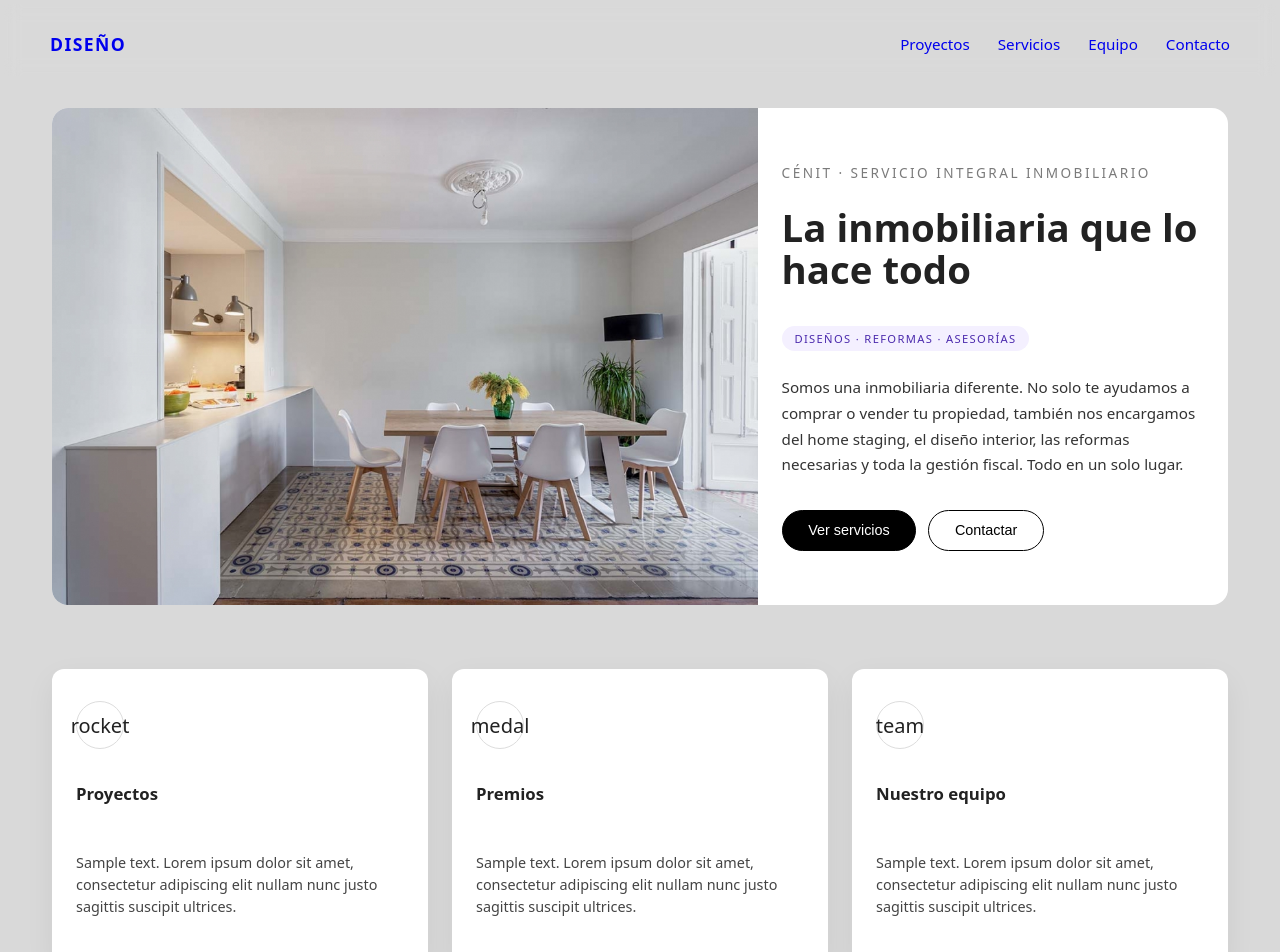
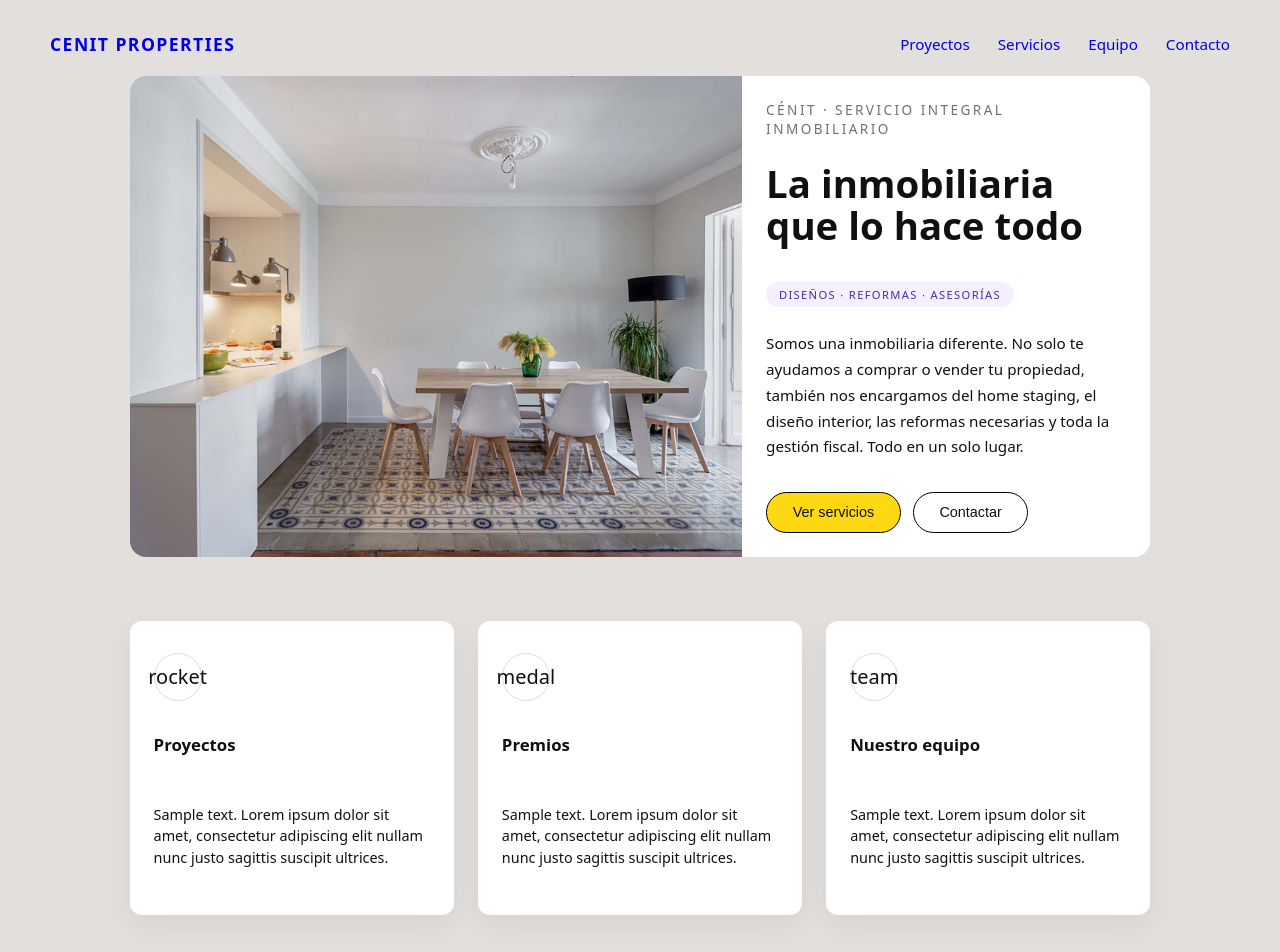
Before and after one commit to rricajos/cenit-properties-web, a SvelteKit app: page / in a window 1280 px wide. Shown: the top 952 px of the page. Built offline with nearby package versions, Linux system fonts and the light colour scheme.

Commit message:
colors margin fix

```diff
--- a/src/app.css
+++ b/src/app.css
@@ -1,38 +1,50 @@
 :root {
 	--font-sans: system-ui, -apple-system, BlinkMacSystemFont, 'Segoe UI', sans-serif;
 
+	/* LIGHT por defecto */
 	--color-bg: #e3dfdc;
-	--color-bg-dark: #1f1a17;
 	--color-card: #f5f2ef;
-	--color-text: #2c241f;
+	--color-text: #0f1111;
 	--color-text-muted: #7a726b;
-	--color-primary: #c88f5a;
+
+	--color-primary: #ffd814;
 	--accent-soft: #f4f0ff;
 	--accent-strong: #4b2aad;
+}
 
-	--radius-sm: 4px;
-	--radius-md: 8px;
+/* DARK: se activa solo si el sistema está en modo oscuro */
+@media (prefers-color-scheme: dark) {
+	:root {
+		--color-bg: #12100f;
+		--color-card: #1d1916;
+		--color-text: #f5eee8;
+		--color-text-muted: #b0a59a;
 
-	--space-xs: 0.4rem;
-	--space-sm: 0.8rem;
-	--space-md: 1.6rem;
-	--space-lg: 2.4rem;
+		--color-primary: #ffd814;
+		--accent-soft: #241b33;
+		--accent-strong: #d2c4ff;
+	}
 }
+
+/* Reset básico */
 *,
 *::before,
 *::after {
 	box-sizing: border-box;
 }
+
+html,
 body {
-	margin: 0; /* 👈 aquí quitas el margen por defecto */
-	font-family:
-		system-ui,
-		-apple-system,
-		BlinkMacSystemFont,
-		'Segoe UI',
-		sans-serif;
-	background-color: #f5f5f5;
-	color: #111;
+	margin: 0;
+	padding: 0;
+}
+
+/* 👇 Aquí ya te integras con el nav */
+body {
+	font-family: var(--font-sans);
+	background-color: var(--color-bg); /* fondo según tema */
+	color: var(--color-text); /* texto según tema */
+	color-scheme: light dark; /* integra también scrollbars, inputs, etc. */
 }
 
 figure {
--- a/src/lib/components/features/FeatureCard.svelte
+++ b/src/lib/components/features/FeatureCard.svelte
@@ -47,6 +47,6 @@
 	.feature-card__text {
 		font-size: 0.9rem;
 		line-height: 1.5;
-		color: #444;
+		color: var(--color-text);
 	}
 </style>
--- a/src/lib/components/header/Logo.svelte
+++ b/src/lib/components/header/Logo.svelte
@@ -1,5 +1,5 @@
 <script lang="ts">
-	export let text = 'DISEÑO';
+	export let text = 'CENIT PROPERTIES';
 	export let href = '/';
 </script>
 
--- a/src/lib/components/hero/HeroContent.svelte
+++ b/src/lib/components/hero/HeroContent.svelte
@@ -80,7 +80,7 @@
 		margin: 0;
 		line-height: 1.7;
 		font-size: 0.95rem;
-		color: #333;
+		color: var(--color-text);
 	}
 
 	.hero-actions {
--- a/src/lib/components/layout/LayoutShell.svelte
+++ b/src/lib/components/layout/LayoutShell.svelte
@@ -30,8 +30,8 @@
 <style>
 	.l-shell {
 		min-height: 100vh;
-		background: #d9d9d9; /* gris exterior (margen) */
-		color: #222;
+		background: var(--color-bg);
+		color: var(--color-text);
 	}
 
 	.l-shell--framed {
--- a/src/lib/components/ui/Button.svelte
+++ b/src/lib/components/ui/Button.svelte
@@ -41,7 +41,7 @@
 
 	.btn--primary {
 		background: var(--color-primary);
-		color: #fff;
+		color: var(--color-text);
 	}
 
 	.btn--primary:hover:not(:disabled) {
--- a/src/routes/+page.svelte
+++ b/src/routes/+page.svelte
@@ -160,16 +160,11 @@
 
 	.section {
 		padding-inline: 0.1rem;
+		max-width: 1024px;
+		margin: 0 auto;
 	}
 
 	.section--hero {
-		padding-top: 2rem;
-	}
-
-	@media (min-width: 1024px) {
-		.section {
-			padding-inline: 3rem;
-		}
 	}
 
 	.btn {
@@ -181,12 +176,11 @@
 	}
 
 	.btn-primary {
-		background: #000;
-		color: #fff;
+		background: var(--color-primary);
+		color: var(--color-text);
 	}
-
 	.btn-outline {
-		background: #fff;
-		color: #000;
+		background: transparent;
+		color: var(--color-text);
 	}
 </style>
```
